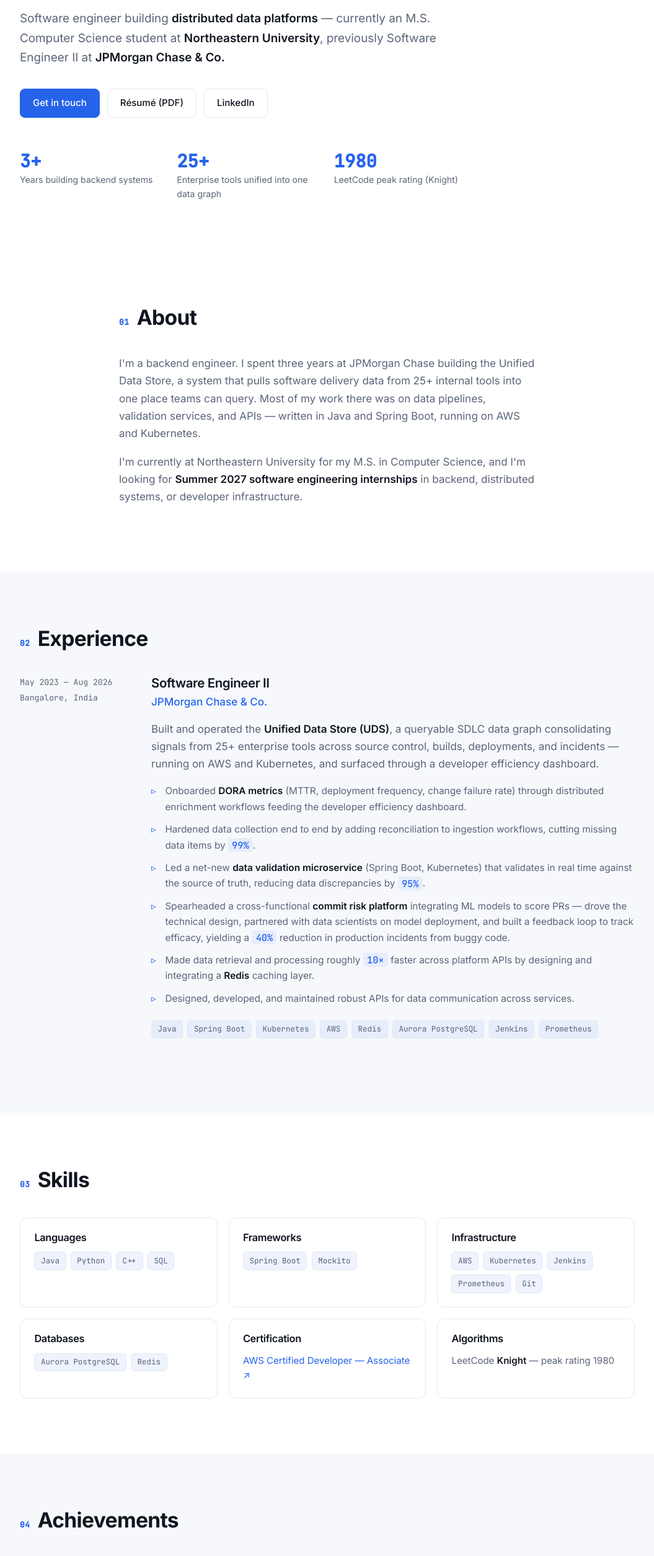
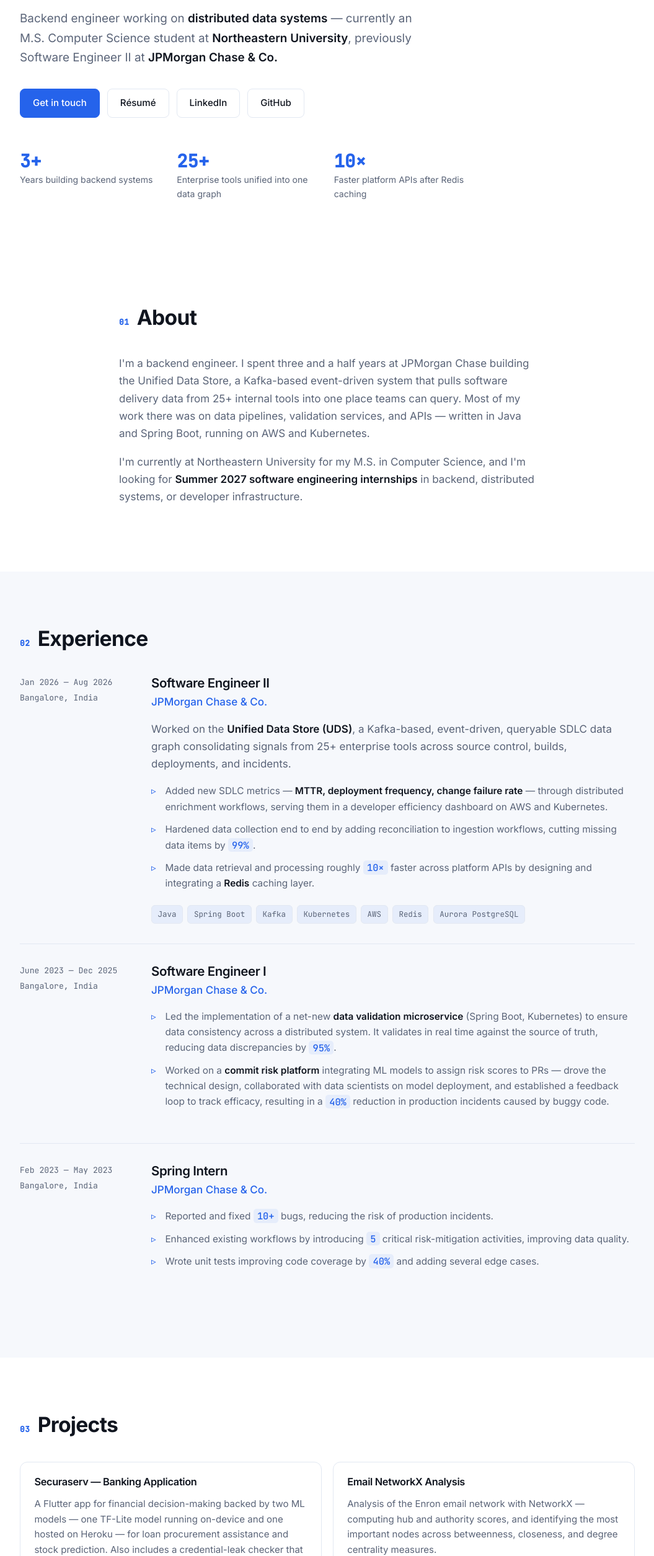
Before and after one commit to aniketsambher/Aniket-Portfolio-website, a plain HTML site: page index.html in a window 1280 px wide. Shown: the part 290-2800 px from the top of the page at 62% size, without its empty margins (112-1167 px from the left). Drawn offline with Linux system fonts and the light colour scheme.

Commit message:
Update content from latest resume
- Split JPMorgan experience into Software Engineer II, Software Engineer I,
  and Spring Intern, with updated dates and Kafka-based UDS description
- Add Projects section (Securaserv, Email NetworkX Analysis)
- Refresh skills: TypeScript, JavaScript, React, Next.js, Docker, AI tooling
- Add coursework to education entries, fold achievements under education
- Drop LeetCode rating, now absent from the resume
- Link resume to Google Drive instead of a PDF committed to the repo

```diff
--- a/index.html
+++ b/index.html
@@ -4,7 +4,7 @@
 <meta charset="UTF-8">
 <meta name="viewport" content="width=device-width, initial-scale=1.0">
 <title>Aniket Sambher — Software Engineer</title>
-<meta name="description" content="Aniket Sambher — Software Engineer and M.S. Computer Science student at Northeastern University. Distributed systems, backend engineering, and developer platforms.">
+<meta name="description" content="Aniket Sambher — Software Engineer and M.S. Computer Science student at Northeastern University. Backend engineering, distributed systems, and developer platforms.">
 <link rel="preconnect" href="https://fonts.googleapis.com">
 <link rel="preconnect" href="https://fonts.gstatic.com" crossorigin>
 <link href="https://fonts.googleapis.com/css2?family=Inter:wght@400;500;600;700&family=JetBrains+Mono:wght@400;500&display=swap" rel="stylesheet">
@@ -21,8 +21,8 @@
     <nav class="nav__links" aria-label="Section navigation">
       <a href="#about">About</a>
       <a href="#experience">Experience</a>
+      <a href="#projects">Projects</a>
       <a href="#skills">Skills</a>
-      <a href="#achievements">Achievements</a>
       <a href="#education">Education</a>
       <a href="#contact">Contact</a>
     </nav>
@@ -41,19 +41,20 @@
       <p class="hero__eyebrow">Boston, MA</p>
       <h1 class="hero__name">Aniket Sambher</h1>
       <p class="hero__tagline">
-        Software engineer building <strong>distributed data platforms</strong> — currently an
+        Backend engineer working on <strong>distributed data systems</strong> — currently an
         M.S. Computer Science student at <strong>Northeastern University</strong>, previously
         Software Engineer II at <strong>JPMorgan Chase &amp; Co.</strong>
       </p>
       <div class="hero__actions">
         <a class="btn btn--primary" href="mailto:sambher.a@northeastern.edu">Get in touch</a>
-        <a class="btn" href="resume.pdf" target="_blank" rel="noopener">Résumé (PDF)</a>
+        <a class="btn" href="https://drive.google.com/file/d/15cvBroUtJb5G82v8PFUDOT5z1zwgPvAT/view?usp=drive_link" target="_blank" rel="noopener">Résumé</a>
         <a class="btn" href="https://www.linkedin.com/in/aniket-sambher/" target="_blank" rel="noopener">LinkedIn</a>
+        <a class="btn" href="https://github.com/aniketsambher" target="_blank" rel="noopener">GitHub</a>
       </div>
       <ul class="hero__stats">
         <li><span class="stat__num">3+</span><span class="stat__label">Years building backend systems</span></li>
         <li><span class="stat__num">25+</span><span class="stat__label">Enterprise tools unified into one data graph</span></li>
-        <li><span class="stat__num">1980</span><span class="stat__label">LeetCode peak rating (Knight)</span></li>
+        <li><span class="stat__num">10×</span><span class="stat__label">Faster platform APIs after Redis caching</span></li>
       </ul>
     </div>
   </section>
@@ -63,10 +64,10 @@
     <div class="container container--narrow">
       <h2 class="section__title"><span class="section__num">01</span> About</h2>
       <p class="prose">
-        I'm a backend engineer. I spent three years at JPMorgan Chase building the Unified Data Store,
-        a system that pulls software delivery data from 25+ internal tools into one place teams can query.
-        Most of my work there was on data pipelines, validation services, and APIs — written in Java and
-        Spring Boot, running on AWS and Kubernetes.
+        I'm a backend engineer. I spent three and a half years at JPMorgan Chase building the Unified
+        Data Store, a Kafka-based event-driven system that pulls software delivery data from 25+ internal
+        tools into one place teams can query. Most of my work there was on data pipelines, validation
+        services, and APIs — written in Java and Spring Boot, running on AWS and Kubernetes.
       </p>
       <p class="prose">
         I'm currently at Northeastern University for my M.S. in Computer Science, and I'm looking for
@@ -83,72 +84,147 @@
 
       <article class="job">
         <div class="job__meta">
-          <p class="job__date">May 2023 — Aug 2026</p>
+          <p class="job__date">Jan 2026 — Aug 2026</p>
           <p class="job__place">Bangalore, India</p>
         </div>
         <div class="job__body">
           <h3 class="job__role">Software Engineer II</h3>
           <p class="job__company">JPMorgan Chase &amp; Co.</p>
           <p class="job__summary">
-            Built and operated the <strong>Unified Data Store (UDS)</strong>, a queryable SDLC data graph
-            consolidating signals from 25+ enterprise tools across source control, builds, deployments, and
-            incidents — running on AWS and Kubernetes, and surfaced through a developer efficiency dashboard.
+            Worked on the <strong>Unified Data Store (UDS)</strong>, a Kafka-based, event-driven,
+            queryable SDLC data graph consolidating signals from 25+ enterprise tools across source
+            control, builds, deployments, and incidents.
           </p>
           <ul class="job__points">
             <li>
-              Onboarded <strong>DORA metrics</strong> (MTTR, deployment frequency, change failure rate)
-              through distributed enrichment workflows feeding the developer efficiency dashboard.
+              Added new SDLC metrics — <strong>MTTR, deployment frequency, change failure rate</strong> —
+              through distributed enrichment workflows, serving them in a developer efficiency dashboard
+              on AWS and Kubernetes.
             </li>
             <li>
               Hardened data collection end to end by adding reconciliation to ingestion workflows,
               cutting missing data items by <span class="metric">99%</span>.
             </li>
             <li>
-              Led a net-new <strong>data validation microservice</strong> (Spring Boot, Kubernetes) that
+              Made data retrieval and processing roughly <span class="metric">10×</span> faster across
+              platform APIs by designing and integrating a <strong>Redis</strong> caching layer.
+            </li>
+          </ul>
+          <ul class="tags">
+            <li>Java</li><li>Spring Boot</li><li>Kafka</li><li>Kubernetes</li>
+            <li>AWS</li><li>Redis</li><li>Aurora PostgreSQL</li>
+          </ul>
+        </div>
+      </article>
+
+      <article class="job">
+        <div class="job__meta">
+          <p class="job__date">June 2023 — Dec 2025</p>
+          <p class="job__place">Bangalore, India</p>
+        </div>
+        <div class="job__body">
+          <h3 class="job__role">Software Engineer I</h3>
+          <p class="job__company">JPMorgan Chase &amp; Co.</p>
+          <ul class="job__points">
+            <li>
+              Led the implementation of a net-new <strong>data validation microservice</strong>
+              (Spring Boot, Kubernetes) to ensure data consistency across a distributed system. It
               validates in real time against the source of truth, reducing data discrepancies by
               <span class="metric">95%</span>.
             </li>
             <li>
-              Spearheaded a cross-functional <strong>commit risk platform</strong> integrating ML models to
-              score PRs — drove the technical design, partnered with data scientists on model deployment,
-              and built a feedback loop to track efficacy, yielding a <span class="metric">40%</span>
-              reduction in production incidents from buggy code.
+              Worked on a <strong>commit risk platform</strong> integrating ML models to assign risk
+              scores to PRs — drove the technical design, collaborated with data scientists on model
+              deployment, and established a feedback loop to track efficacy, resulting in a
+              <span class="metric">40%</span> reduction in production incidents caused by buggy code.
+            </li>
+          </ul>
+        </div>
+      </article>
+
+      <article class="job">
+        <div class="job__meta">
+          <p class="job__date">Feb 2023 — May 2023</p>
+          <p class="job__place">Bangalore, India</p>
+        </div>
+        <div class="job__body">
+          <h3 class="job__role">Spring Intern</h3>
+          <p class="job__company">JPMorgan Chase &amp; Co.</p>
+          <ul class="job__points">
+            <li>Reported and fixed <span class="metric">10+</span> bugs, reducing the risk of production incidents.</li>
+            <li>
+              Enhanced existing workflows by introducing <span class="metric">5</span> critical
+              risk-mitigation activities, improving data quality.
             </li>
             <li>
-              Made data retrieval and processing roughly <span class="metric">10×</span> faster across
-              platform APIs by designing and integrating a <strong>Redis</strong> caching layer.
+              Wrote unit tests improving code coverage by <span class="metric">40%</span> and adding
+              several edge cases.
             </li>
-            <li>Designed, developed, and maintained robust APIs for data communication across services.</li>
-          </ul>
-          <ul class="tags">
-            <li>Java</li><li>Spring Boot</li><li>Kubernetes</li><li>AWS</li>
-            <li>Redis</li><li>Aurora PostgreSQL</li><li>Jenkins</li><li>Prometheus</li>
           </ul>
         </div>
       </article>
     </div>
   </section>
 
+  <!-- ── Projects ───────────────────────────────────── -->
+  <section id="projects" class="section">
+    <div class="container">
+      <h2 class="section__title"><span class="section__num">03</span> Projects</h2>
+      <div class="grid">
+        <div class="card">
+          <h3 class="card__title">Securaserv — Banking Application</h3>
+          <p class="card__text">
+            A Flutter app for financial decision-making backed by two ML models — one TF-Lite model
+            running on-device and one hosted on Heroku — for loan procurement assistance and stock
+            prediction. Also includes a credential-leak checker that alerts users when their
+            credentials have been compromised.
+          </p>
+          <ul class="tags"><li>TensorFlow</li><li>Flutter</li><li>Firebase</li></ul>
+          <p class="card__links">
+            <a href="https://www.youtube.com/watch?v=Cbm0CjNE0Tw" target="_blank" rel="noopener">Demo ↗</a>
+            <a href="https://github.com/Mitul404/citi_final_app" target="_blank" rel="noopener">Source ↗</a>
+          </p>
+        </div>
+        <div class="card">
+          <h3 class="card__title">Email NetworkX Analysis</h3>
+          <p class="card__text">
+            Analysis of the Enron email network with NetworkX — computing hub and authority scores, and
+            identifying the most important nodes across betweenness, closeness, and degree centrality
+            measures.
+          </p>
+          <ul class="tags"><li>Python</li><li>NetworkX</li><li>Data Science</li></ul>
+          <p class="card__links">
+            <a href="https://github.com/aniketsambher/networkx-email" target="_blank" rel="noopener">Source ↗</a>
+          </p>
+        </div>
+      </div>
+    </div>
+  </section>
+
   <!-- ── Skills ─────────────────────────────────────── -->
-  <section id="skills" class="section">
+  <section id="skills" class="section section--alt">
     <div class="container">
-      <h2 class="section__title"><span class="section__num">03</span> Skills</h2>
+      <h2 class="section__title"><span class="section__num">04</span> Skills</h2>
       <div class="grid">
         <div class="card">
           <h3 class="card__title">Languages</h3>
-          <ul class="tags"><li>Java</li><li>Python</li><li>C++</li><li>SQL</li></ul>
+          <ul class="tags"><li>Java</li><li>Python</li><li>C++</li><li>TypeScript</li><li>JavaScript</li></ul>
         </div>
         <div class="card">
           <h3 class="card__title">Frameworks</h3>
-          <ul class="tags"><li>Spring Boot</li><li>Mockito</li></ul>
+          <ul class="tags"><li>Spring Boot</li><li>Mockito</li><li>React</li><li>Next.js</li></ul>
         </div>
         <div class="card">
           <h3 class="card__title">Infrastructure</h3>
-          <ul class="tags"><li>AWS</li><li>Kubernetes</li><li>Jenkins</li><li>Prometheus</li><li>Git</li></ul>
+          <ul class="tags"><li>AWS</li><li>Kubernetes</li><li>Jenkins</li><li>Docker</li><li>Prometheus</li><li>Git</li></ul>
         </div>
         <div class="card">
           <h3 class="card__title">Databases</h3>
           <ul class="tags"><li>Aurora PostgreSQL</li><li>Redis</li></ul>
+        </div>
+        <div class="card">
+          <h3 class="card__title">AI Tooling</h3>
+          <ul class="tags"><li>Claude Code</li><li>GitHub Copilot</li></ul>
         </div>
         <div class="card">
           <h3 class="card__title">Certification</h3>
@@ -157,37 +233,6 @@
               AWS Certified Developer — Associate ↗
             </a>
           </p>
-        </div>
-        <div class="card">
-          <h3 class="card__title">Algorithms</h3>
-          <p class="card__text">LeetCode <strong>Knight</strong> — peak rating 1980</p>
-        </div>
-      </div>
-    </div>
-  </section>
-
-  <!-- ── Achievements ───────────────────────────────── -->
-  <section id="achievements" class="section section--alt">
-    <div class="container">
-      <h2 class="section__title"><span class="section__num">04</span> Achievements</h2>
-      <div class="grid">
-        <div class="card">
-          <h3 class="card__title">Finalist — American Express Codestreet</h3>
-          <p class="card__text">
-            Selected among the <strong>top 10 teams out of 10,000+ students</strong> for building a
-            financial application for American Express.
-          </p>
-        </div>
-        <div class="card">
-          <h3 class="card__title">Code for Good — JPMorgan Chase &amp; Co.</h3>
-          <p class="card__text">
-            Built a web login portal for peer-to-peer matching of students with mentors for the
-            Claylab Foundation NGO.
-          </p>
-        </div>
-        <div class="card">
-          <h3 class="card__title">Citi Digital Innovation Challenge</h3>
-          <p class="card__text">Cleared the prototype phase.</p>
         </div>
       </div>
     </div>
@@ -204,8 +249,11 @@
           <p class="job__place">Boston, MA</p>
         </div>
         <div class="job__body">
-          <h3 class="job__role">M.S., Computer Science</h3>
+          <h3 class="job__role">Master of Science, Computer Science</h3>
           <p class="job__company">Northeastern University</p>
+          <p class="job__summary">
+            Coursework: Programming Design Paradigms, Web Development.
+          </p>
         </div>
       </article>
 
@@ -215,11 +263,28 @@
           <p class="job__place">Manipal, India</p>
         </div>
         <div class="job__body">
-          <h3 class="job__role">B.Tech, Computer Science and Engineering</h3>
+          <h3 class="job__role">Bachelor of Technology, Computer Science</h3>
           <p class="job__company">Manipal Institute of Technology</p>
-          <p class="job__summary">CGPA 8.86 / 10</p>
+          <p class="job__summary">
+            CGPA 8.86 / 10. Coursework: Design and Analysis of Algorithms, Object Oriented Programming.
+          </p>
         </div>
       </article>
+
+      <h3 class="subhead">Achievements</h3>
+      <div class="grid">
+        <div class="card">
+          <h3 class="card__title">Finalist — American Express Codestreet</h3>
+          <p class="card__text">
+            Selected among the <strong>top 10 teams out of 10,000+ students</strong> for building a
+            financial application for American Express.
+          </p>
+        </div>
+        <div class="card">
+          <h3 class="card__title">Citi Digital Innovation Challenge</h3>
+          <p class="card__text">Cleared the prototype phase.</p>
+        </div>
+      </div>
     </div>
   </section>
 
@@ -228,8 +293,8 @@
     <div class="container container--narrow center">
       <h2 class="section__title"><span class="section__num">06</span> Get in touch</h2>
       <p class="prose">
-        I'm open to Summer 2027 internships and interesting conversations about distributed systems,
-        developer tooling, and data infrastructure. The fastest way to reach me is email.
+        I'm open to Summer 2027 internships and conversations about backend engineering, distributed
+        systems, and developer tooling. The fastest way to reach me is email.
       </p>
       <div class="hero__actions hero__actions--center">
         <a class="btn btn--primary" href="mailto:sambher.a@northeastern.edu">sambher.a@northeastern.edu</a>
@@ -240,7 +305,7 @@
         <span aria-hidden="true">·</span>
         <a href="https://github.com/aniketsambher" target="_blank" rel="noopener">GitHub</a>
         <span aria-hidden="true">·</span>
-        <a href="resume.pdf" target="_blank" rel="noopener">Résumé</a>
+        <a href="https://drive.google.com/file/d/15cvBroUtJb5G82v8PFUDOT5z1zwgPvAT/view?usp=drive_link" target="_blank" rel="noopener">Résumé</a>
       </div>
     </div>
   </section>
--- a/styles.css
+++ b/styles.css
@@ -302,6 +302,24 @@ h1, h2, h3 { line-height: 1.2; letter-spacing: -0.02em; margin: 0; }
 .card__text { margin: 0; color: var(--text-muted); font-size: .94rem; }
 .card__text strong { color: var(--text); font-weight: 600; }
 
+.card .tags { margin-top: 1rem; }
+
+.card__links {
+  margin: 1rem 0 0;
+  display: flex;
+  gap: 1.1rem;
+  font-size: .9rem;
+  font-weight: 500;
+}
+
+.subhead {
+  font-size: 1.15rem;
+  font-weight: 600;
+  margin: 3rem 0 1.25rem;
+  padding-top: 2rem;
+  border-top: 1px solid var(--border);
+}
+
 .tags { display: flex; flex-wrap: wrap; gap: .45rem; list-style: none; margin: 0; padding: 0; }
 .tags li {
   font-family: var(--font-mono);
```
Also changed, not shown: 1 other file.
